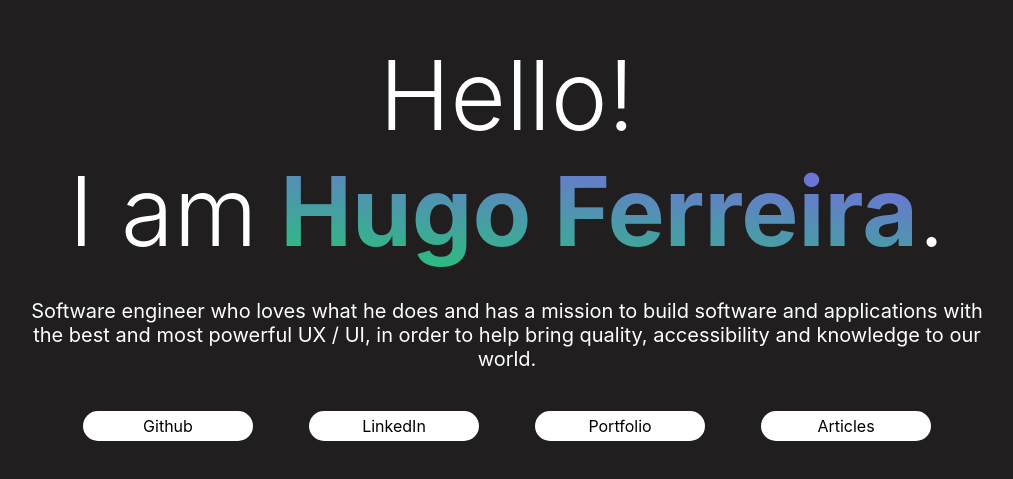
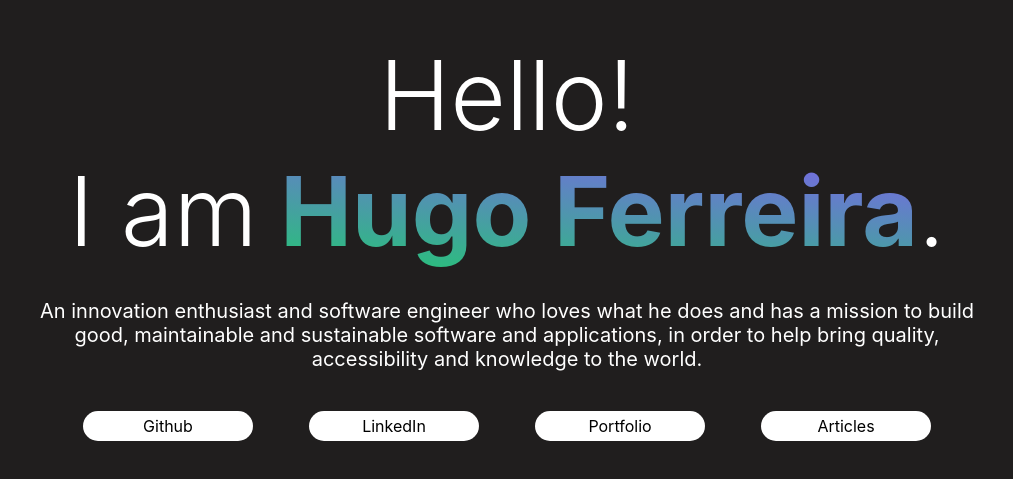
Before and after one commit to huferr/my-website, a React (Create React App) app: page / in a window 1280 px wide. Shown: the part 161-640 px from the top of the page, without its empty margins (133-1146 px from the left). Built offline with nearby package versions, Linux system fonts and the light colour scheme; what react-animations would draw is missing.

Commit message:
chore: changing subtitle

```diff
--- a/src/pages/Home/Home.component.tsx
+++ b/src/pages/Home/Home.component.tsx
@@ -38,10 +38,11 @@ export const Home: React.FC = () => {
         </Heading>
 
         <Paragraph marginTop={30}>
-        Software engineer who loves what he does and has a mission
-        to build software and applications with the best and most
-        powerful UX / UI, in order to help bring quality,
-        accessibility and knowledge to our world.
+          An innovation enthusiast and software engineer who loves
+          what he does and has a mission to build good, maintainable
+          and sustainable software and applications,
+          in order to help bring quality, accessibility
+          and knowledge to the world.
         </Paragraph>
         <ButtonsContainer>
           <Button href="https://github.com/huferr" target="_blank">Github</Button>
```
